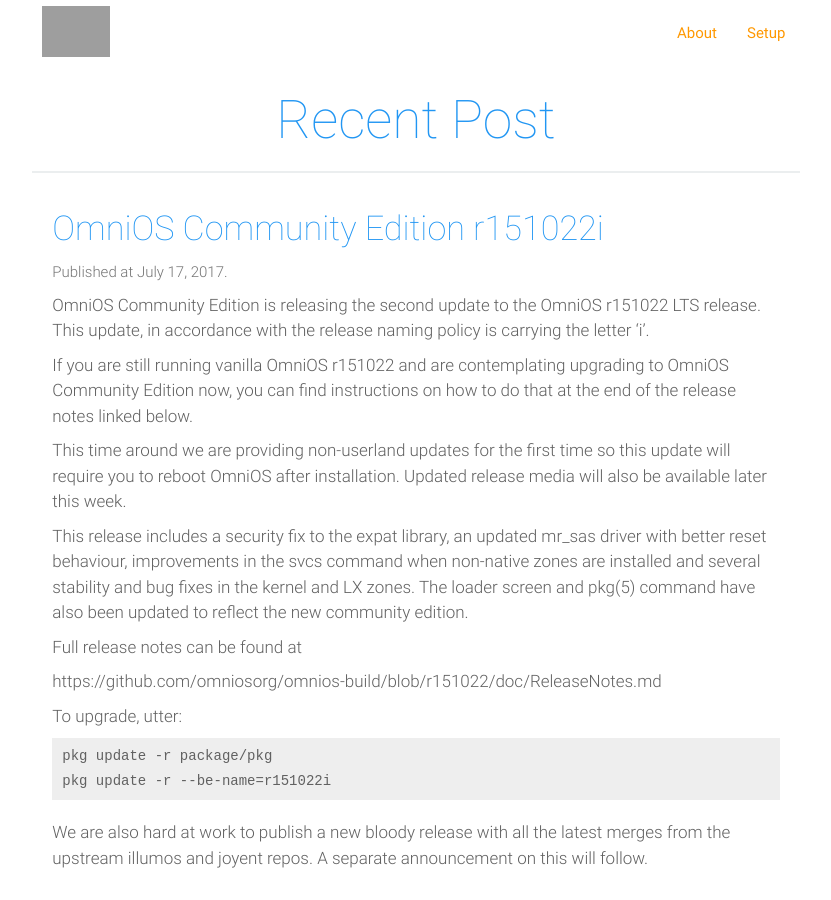
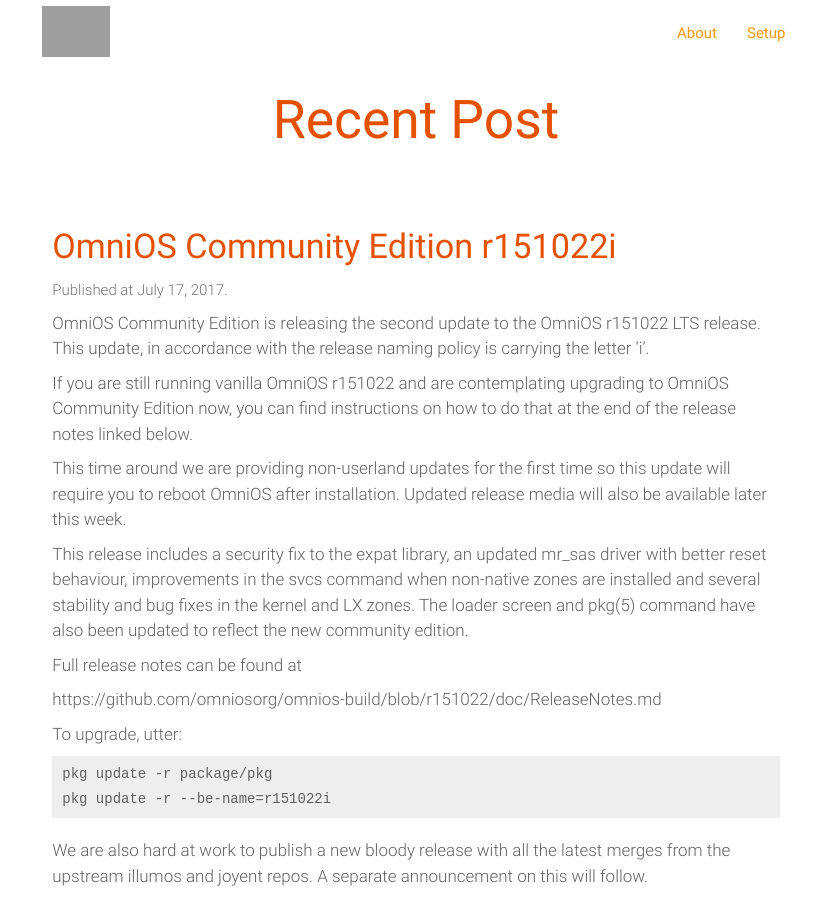
Before and after one commit to omniosorg/omniosorg.github.io, a Jekyll site: the page built from index.html, in a window 1280 px wide and 900 px high. Shown: the whole window, without its empty margins (224-1055 px from the left). Built offline with Jekyll 4.4.1, drawn with Linux system fonts in a browser that asks for light colours; the list of posts is cut into pages by our own code; grey boxes are pictures that could not be loaded.

Commit message:
fix front layout

```diff
--- a/index.html
+++ b/index.html
@@ -3,10 +3,9 @@
 ---
 <div class="container">
     <div class="group-article">
-        <div class="row no-margin">
+        <div class="row">
             <div class="col s12">
-                <h2 class="blue-text center-align thin">Recent Post</h2>
-                <div class="divider"></div>
+                <h2 class="orange-text text-darken-4 center-align">Recent Post</h2>
             </div>
         </div>
 
@@ -15,7 +14,7 @@
             <a class="waves-effect" href="{{ post.url | prepend: site.baseurl }}">
                 <div class="col s12">
                     <div class="list-article">
-                        <h4 class="blue-text thin">{{ post.title }}</h4>
+                        <h4 class="orange-text text-darken-4">{{ post.title }}</h4>
                         <p class="grey-text text-darken-1 light">Published at {{ post.date | date: "%B %-d, %Y" }}.</p>
                         <article class="grey-text text-darken-2 post-content on-index light">
                             {% if post == site.posts.first %}
@@ -40,25 +39,25 @@
             <ul class="pagination center-align">
 
                 {% if paginator.previous_page %}
-                    <li class="waves-effect blue lighten-2"><a class="white-text" href="{{ paginator.previous_page_path | prepend: site.baseurl | replace: '//', '/' }}">&laquo; Prev</a></li>
+                    <li class="waves-effect orange lighten-2"><a class="white-text" href="{{ paginator.previous_page_path | prepend: site.baseurl | replace: '//', '/' }}">&laquo; Prev</a></li>
                 {% else %}
-                    <li class="waves-effect disabled blue lighten-2"><a class="white-text" href="#">&laquo; Prev</a></li>
+                    <li class="waves-effect disabled orange lighten-2"><a class="white-text" href="#">&laquo; Prev</a></li>
                 {% endif %}
 
                 {% for page in (1..paginator.total_pages) %}
                     {% if page == paginator.page %}
-                        <li class="waves-effect active blue"><a href="#">{{ page }}</a></li>
+                        <li class="waves-effect active orange"><a href="#">{{ page }}</a></li>
                     {% elsif page == 1 %}
-                        <li class="waves-effect blue lighten-2"><a class="white-text" href="{{ paginator.previous_page_path | prepend: site.baseurl | replace: '//', '/' }}">{{ page }}</a></li>
+                        <li class="waves-effect orange lighten-2"><a class="white-text" href="{{ paginator.previous_page_path | prepend: site.baseurl | replace: '//', '/' }}">{{ page }}</a></li>
                     {% else %}
-                        <li class="waves-effect blue lighten-2"><a class="white-text" href="{{ site.paginate_path | prepend: site.baseurl | replace: '//', '/' | replace: ':num', page }}">{{ page }}</a></li>
+                        <li class="waves-effect orange lighten-2"><a class="white-text" href="{{ site.paginate_path | prepend: site.baseurl | replace: '//', '/' | replace: ':num', page }}">{{ page }}</a></li>
                     {% endif %}
                 {% endfor %}
 
                 {% if paginator.next_page %}
-                    <li class="waves-effect blue lighten-2"><a class="white-text" href="{{ paginator.next_page_path | prepend: site.baseurl | replace: '//', '/' }}">Next &raquo;</a></li>
+                    <li class="waves-effect orange lighten-2"><a class="white-text" href="{{ paginator.next_page_path | prepend: site.baseurl | replace: '//', '/' }}">Next &raquo;</a></li>
                 {% else %}
-                    <li class="waves-effect disabled blue lighten-2"><a class="white-text" href="#">Next &raquo;</a></li>
+                    <li class="waves-effect disabled orange lighten-2"><a class="white-text" href="#">Next &raquo;</a></li>
                 {% endif %}
 
             </ul>
```
